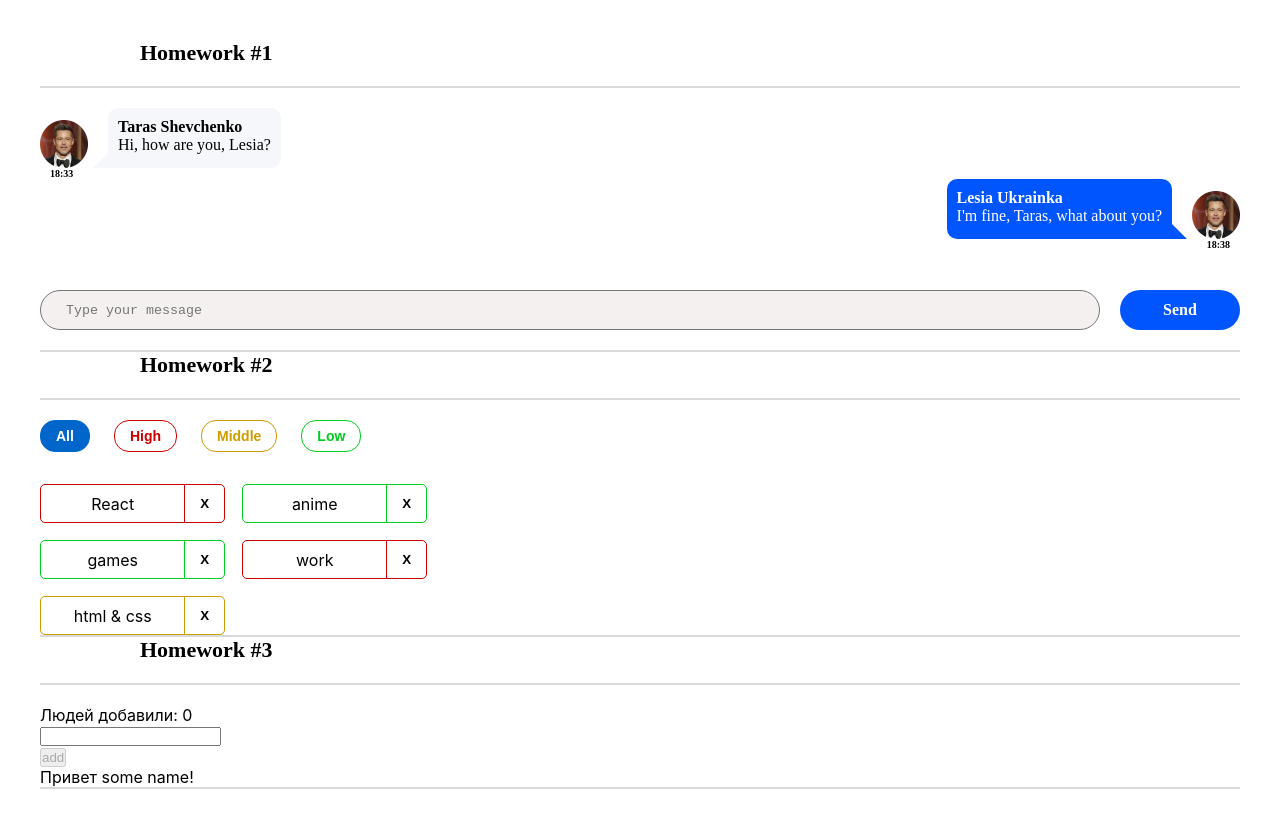
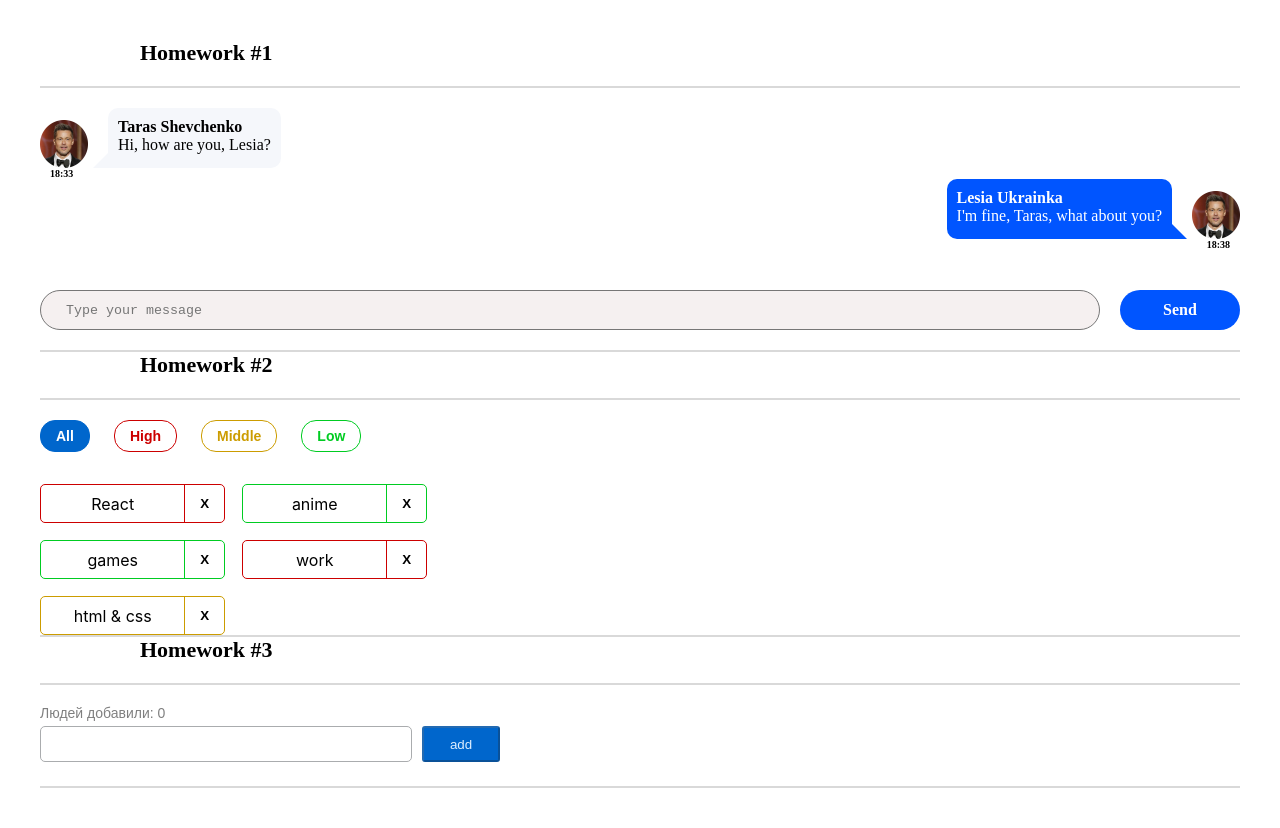
Before and after one commit to gargandiz/Homework_front_2, a React (Create React App) app: page / in a window 1280 px wide. Built offline with nearby package versions, Linux system fonts and the light colour scheme.

Commit message:
HW03 is complete

```diff
--- a/src/s2-homeworks/hw03/Greeting.module.css
+++ b/src/s2-homeworks/hw03/Greeting.module.css
@@ -1,22 +1,44 @@
 .greetingForm {
+    display: flex;
+    flex-direction: column;
 }
 
 .inputAndButtonContainer {
+    display: flex;
+    height: 60px;
 }
 
 .error {
+    color: red;
 }
 
 .input {
+    width: 372px;
+    height: 36px;
+    border: solid 1px #aaacae;
+    border-radius: 5px;
 }
 
 .input:focus {
+    outline: none;
+
 }
 
 .errorInput {
+    width: 372px;
+    height: 36px;
+    color: red;
+    border: solid 1px #ff0202;
+    border-radius: 5px;
 }
 
 .button {
+    width: 78px;
+    height: 36px;
+    background: #0066CC;
+    border-radius: 3px;
+    margin-left: 10px;
+    color: #DDEEFF;
 }
 
 .button:focus {
@@ -26,10 +48,21 @@
 }
 
 .button:disabled {
+    background: #0066CC;
 }
 
 .text {
+    font-family: 'Montserrat', sans-serif;
+    font-size: 14px;
+    font-weight: 400;
+    color: #00000080;
+    padding-bottom: 5px;
+;
 }
 
 .greeting {
+    font-family: 'Montserrat', sans-serif;
+    font-size: 14px;
+    font-weight: 500;
+    margin-top: 10px;
 }
--- a/src/s2-homeworks/hw03/Greeting.tsx
+++ b/src/s2-homeworks/hw03/Greeting.tsx
@@ -2,14 +2,14 @@ import React, {ChangeEvent, KeyboardEvent} from 'react'
 import s from './Greeting.module.css'
 
 type GreetingPropsType = {
-    name: any // need to fix any
-    setNameCallback: any // need to fix any
-    addUser: any // need to fix any
-    onBlur: any // need to fix any
-    onEnter: any // need to fix any
-    error: any // need to fix any
-    totalUsers: any // need to fix any
-    lastUserName?: any // need to fix any
+    name: string
+    setNameCallback: (e: ChangeEvent<HTMLInputElement>) => void
+    addUser: () => void
+    onBlur: () => void
+    onEnter: (e: KeyboardEvent<HTMLInputElement>) => void
+    error: string
+    totalUsers: number
+    lastUserName?: string
 }
 
 // презентационная компонента (для верстальщика)
@@ -25,7 +25,7 @@ const Greeting: React.FC<GreetingPropsType> = (
         lastUserName,
     } // деструктуризация пропсов
 ) => {
-    const inputClass = s.errorInput // need to fix with (?:)
+    const inputClass = error ? s.errorInput : s.input
 
     return (
         <div id={'hw3-form'} className={s.greetingForm}>
--- a/src/s2-homeworks/hw03/GreetingContainer.tsx
+++ b/src/s2-homeworks/hw03/GreetingContainer.tsx
@@ -3,18 +3,32 @@ import Greeting from './Greeting'
 import { UserType } from './HW3'
 
 type GreetingContainerPropsType = {
-    users: any // need to fix any
-    addUserCallback: any // need to fix any
+    users: UserType[]
+    addUserCallback: (name: string) => void // need to fix any
 }
 
-export const pureAddUser = (name: any, setError: any, setName: any, addUserCallback: any) => {
+export const pureAddUser = (name: string, setError: (error: string) => void, setName: (name: string) => void, addUserCallback: (name: string) => void) => {
     // если имя пустое - показать ошибку, иначе - добавить юзера и очистить инпут
+    if (!name.trim()) {
+        setError("Enter valid name")
+    } else {
+        addUserCallback(name)
+        setName("")
+    }
 }
 
-export const pureOnBlur = (name: any, setError: any) => { // если имя пустое - показать ошибку
+export const pureOnBlur = (name: string, setError: (error: string) => void) => {
+    // если имя пустое - показать ошибку
+    if (!name.trim()) {
+        setError("Enter valid name")
+    }
 }
 
-export const pureOnEnter = (e: any, addUser: any) => { // если нажата кнопка Enter - добавить
+export const pureOnEnter = (e: KeyboardEvent<HTMLInputElement>, addUser: () => void) => {
+    // если нажата кнопка Enter - добавить
+    if (e.key === 'Enter') {
+        addUser()
+    }
 }
 
 // более простой и понятный для новичков
@@ -26,11 +40,11 @@ const GreetingContainer: React.FC<GreetingContainerPropsType> = ({
     addUserCallback,
 }) => {
     // деструктуризация пропсов
-    const [name, setName] = useState<any>('') // need to fix any
-    const [error, setError] = useState<any>('') // need to fix any
+    const [name, setName] = useState<string>('')
+    const [error, setError] = useState<string>('')
 
-    const setNameCallback = (e: any) => { // need to fix any
-        setName('some name') // need to fix
+    const setNameCallback = (e: ChangeEvent<HTMLInputElement>) => {
+        setName(e.currentTarget.value)
 
         error && setError('')
     }
@@ -42,12 +56,12 @@ const GreetingContainer: React.FC<GreetingContainerPropsType> = ({
         pureOnBlur(name, setError)
     }
 
-    const onEnter = (e: any) => {
+    const onEnter = (e: KeyboardEvent<HTMLInputElement>) => {
         pureOnEnter(e, addUser)
     }
 
-    const totalUsers = 0 // need to fix
-    const lastUserName = 'some name' // need to fix
+    const totalUsers = users.length
+    const lastUserName = users.length ? users[users.length - 1].name : ''
 
     return (
         <Greeting
--- a/src/s2-homeworks/hw03/HW3.tsx
+++ b/src/s2-homeworks/hw03/HW3.tsx
@@ -1,5 +1,5 @@
-import React, { useState } from 'react'
-import { v1 } from 'uuid'
+import React, {useState} from 'react'
+import {v1} from 'uuid'
 import s2 from '../../s1-main/App.module.css'
 import GreetingContainer from './GreetingContainer'
 
@@ -19,20 +19,22 @@ import GreetingContainer from './GreetingContainer'
 
 // types
 export type UserType = {
-    _id: any // need to fix any
-    name: any // need to fix any
+    _id: string
+    name: string
 }
 
-export const pureAddUserCallback = (name: any, setUsers: any, users: any) => { // need to fix any
-    const user = { // need to fix
+export const pureAddUserCallback = (name: string, setUsers: (users: UserType[]) => void, users: UserType[]) => {
+    const user = {
+        _id: v1(),
+        name: name,
     }
     setUsers([...users, user])
 }
 
 const HW3 = () => {
-    const [users, setUsers] = useState<any>([]) // need to fix any
+    const [users, setUsers] = useState<UserType[]>([])
 
-    const addUserCallback = (name: any) => { // need to fix any
+    const addUserCallback = (name: string) => {
         pureAddUserCallback(name, setUsers, users)
     }
 
```
